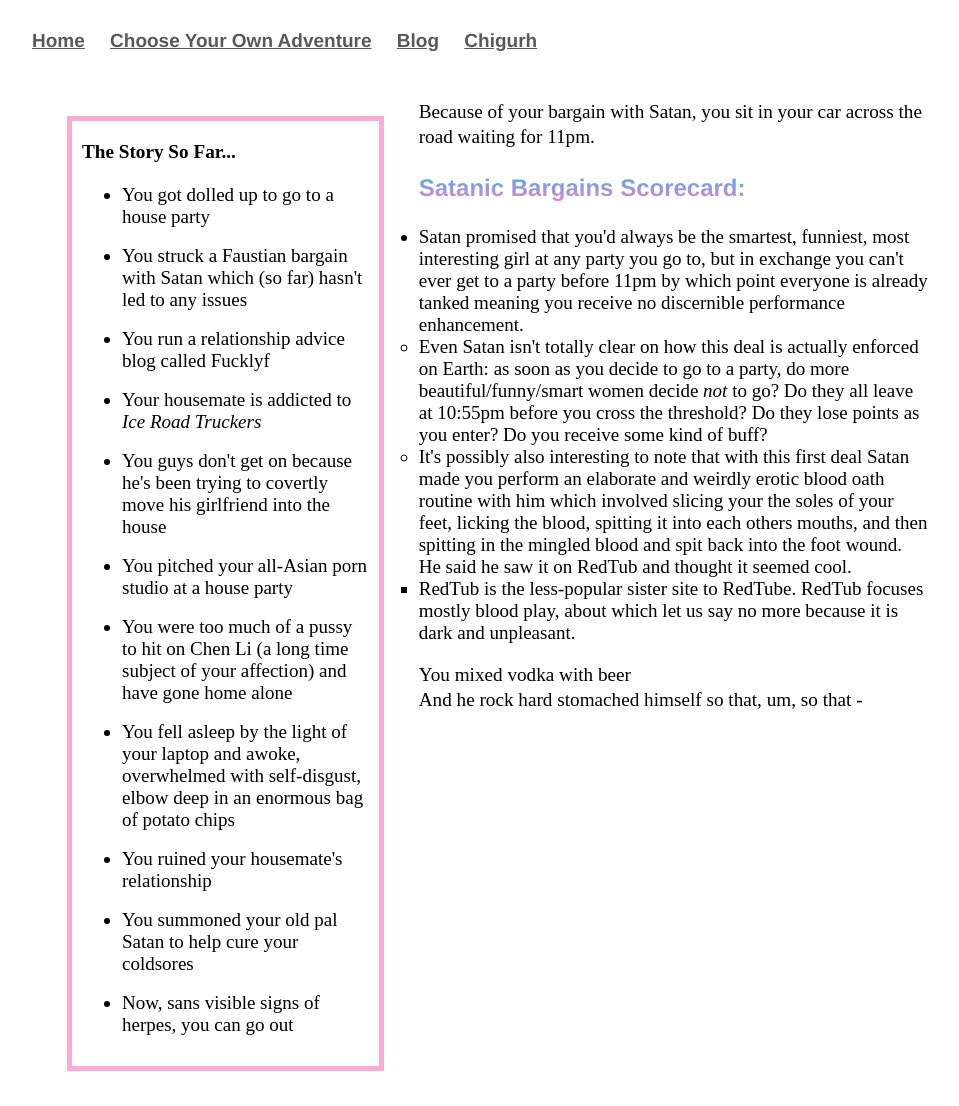
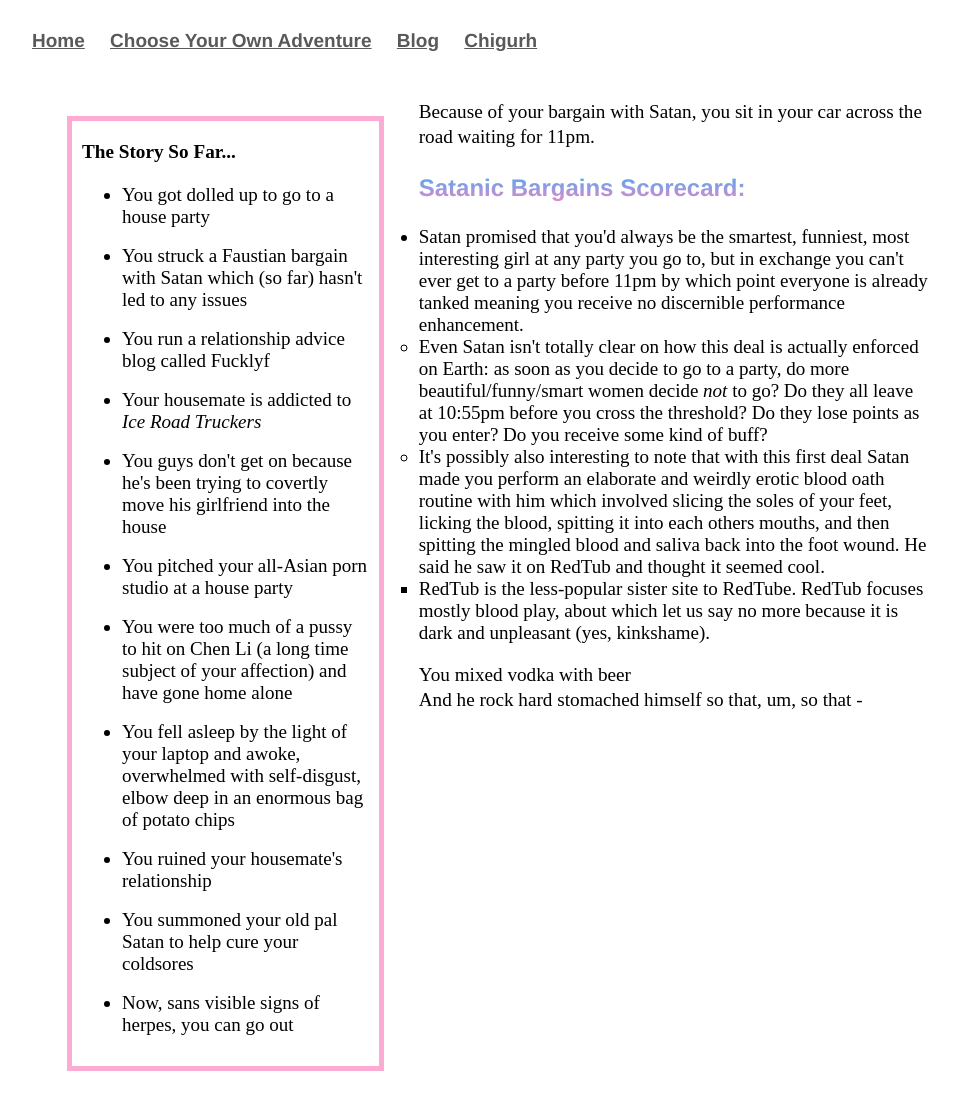
Before and after one commit to Pinelife/pinelife.github.io, a Jekyll site: the page Hellhole/Room11.html, which Jekyll copies as it is, in a window 1280 px wide. Shown: the whole page, without its empty margins (160-1119 px from the left). Built offline with Jekyll 4.4.1, drawn with Linux system fonts in a browser that asks for light colours.

Commit message:
Update Room11.html

```diff
--- a/Hellhole/Room11.html
+++ b/Hellhole/Room11.html
@@ -55,11 +55,11 @@ Because of your bargain with Satan, you sit in your car across the road waiting
 				do more beautiful/funny/smart women decide <i>not</i> to go? Do they all leave at 10:55pm before
 				you cross the threshold? Do they lose points as you enter? Do you receive some kind of buff?</li>
 				<li>It's possibly also interesting to note that with this first deal Satan made you perform an
-				elaborate and weirdly erotic blood oath routine with him which involved slicing your the soles of your feet,
-				 licking the blood, spitting it into each others mouths, and then spitting in the mingled blood and spit back
+				elaborate and weirdly erotic blood oath routine with him which involved slicing the soles of your feet,
+				 licking the blood, spitting it into each others mouths, and then spitting the mingled blood and saliva back
 					into the foot wound. He said he saw it on RedTub and thought it seemed cool.</li>
 				<ul><li>RedTub is the less-popular sister site to RedTube. RedTub focuses mostly blood play, about which
-				let us say no more because it is dark and unpleasant.</li>
+				let us say no more because it is dark and unpleasant (yes, kinkshame).</li>
 				</ul></ul>
 
 		</li></li>
```
